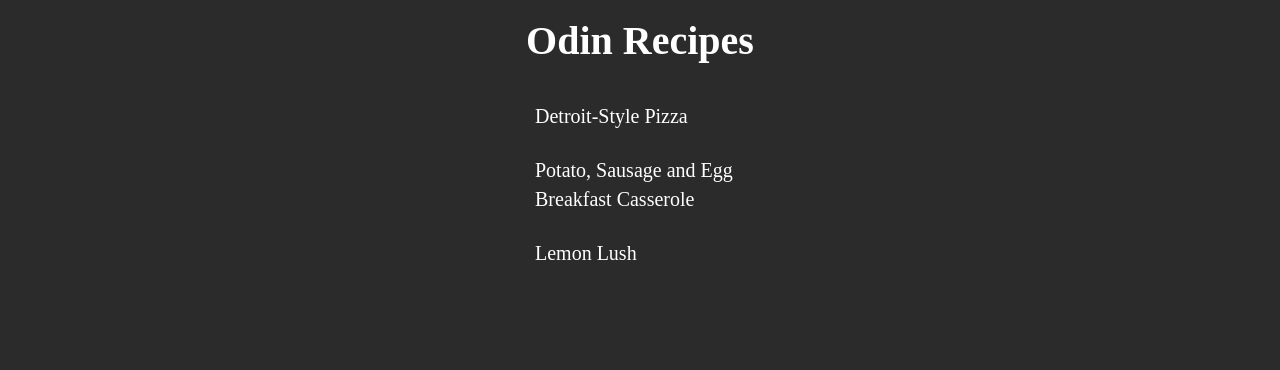
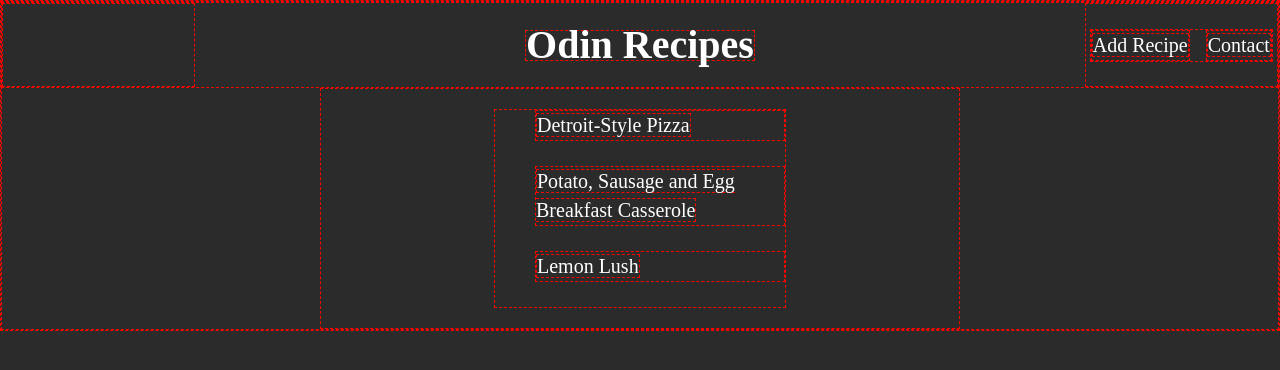
Before and after one commit to Raidss/odin-recipes, a plain HTML site: page index.html in a window 1280 px wide. Drawn offline with Linux system fonts and the light colour scheme.

Commit message:
-Changed homepage layout to function as flexbox -Added nav menu

```diff
--- a/index.html
+++ b/index.html
@@ -8,7 +8,16 @@
     <link rel="stylesheet" href="styles.css">
 </head>
 <body>
-    <h1>Odin Recipes</h1>
+    <div class="header-container">
+      <div id="empty-space"></div>
+      <h1 id="header-title">Odin Recipes</h1>
+      <nav class="nav-container">
+        <ul class="header-nav">
+            <li><a>Add Recipe</a></li>
+            <li><a>Contact</a></li>
+        </ul>
+      </nav>
+    </div>
     <div id="recipe-nav-box">
       <ul id="nav-recipe-list">
           <li><a class="article-link pizza"href="recipes/pizza.html">Detroit-Style Pizza</a></li>
--- a/styles.css
+++ b/styles.css
@@ -1,12 +1,57 @@
 html {
     line-height: .3in;
     font-size: 20px;
+}
+
+* {
+    border-color: red;
+    border-style: dashed;
+    border-width: 1px;
 }
 
 body{
     background-color: #2A2B2A;
     text-align: center;
     color: white;
+    display: flex;
+    flex-direction: column;
+    justify-content: center;
+    align-items: center;
+    margin: 0;
+    padding: 0;
+}
+
+.header-container {
+    display: flex;
+    justify-content: space-between;
+    width: 100%;
+}
+
+#empty-space {
+    width: 15%;
+}
+
+.nav-container {
+    width: 15%;
+    display: flex;
+    align-items: center;
+    justify-content: center;
+}
+
+.header-nav {
+    list-style: none;
+    display: flex;
+    justify-content: space-between;
+    align-items: center;
+    margin: 0;
+    padding: 0;
+    flex-wrap: wrap;
+    gap: 16px;
+}
+
+#header-title {
+    min-width: 150px;
+    flex: 0 0 auto
 }
 
 .recipe-image {
@@ -35,9 +80,10 @@ ol {
 }
 
 div#recipe-nav-box {
-    display: inline-block;
+    display: flex;
     width: 50%;
     justify-content: center;
+    align-items: center;
 }
 #nav-recipe-list {
     display: inline-block;
```
